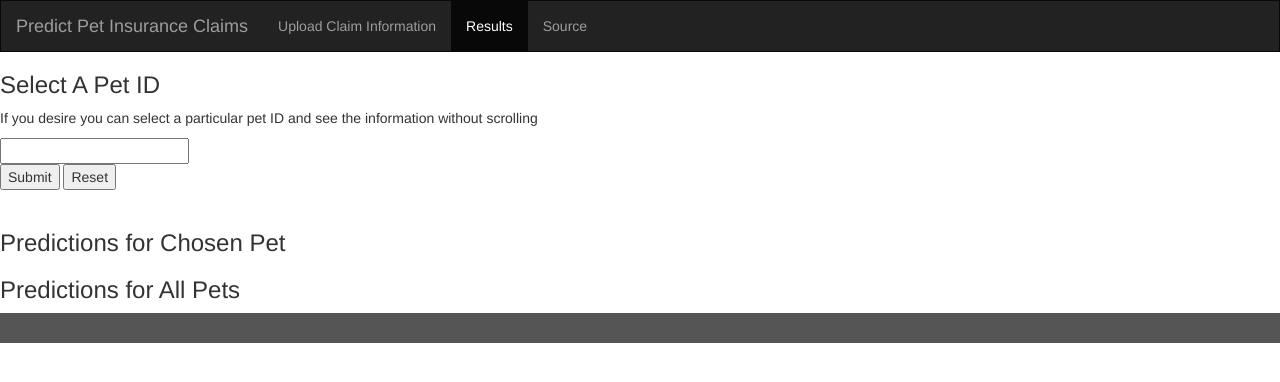
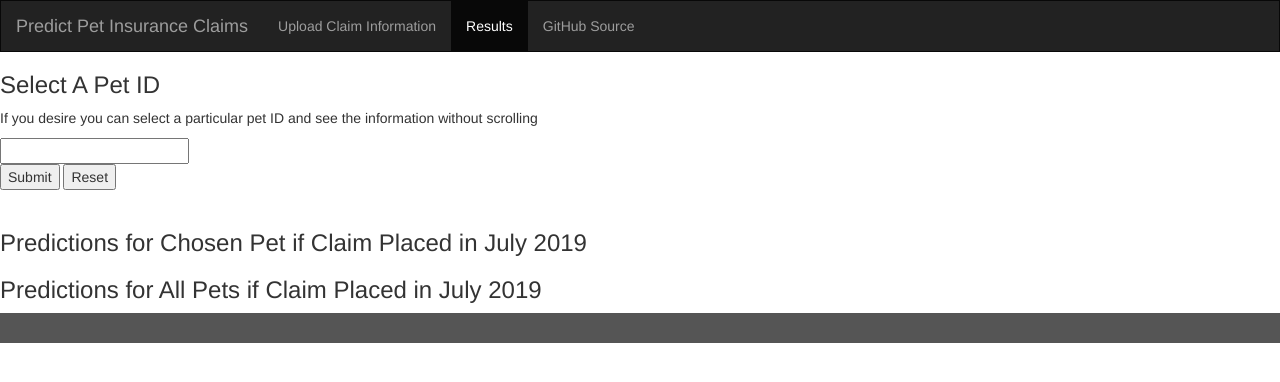
Before and after one commit to PriyankaChakraborti/Predict-Pet-Insurance_Claims, a Flask app: template app/templates/results.html in a window 1280 px wide. Shown: the top 382 px of the page. Run offline with Flask 2, Linux system fonts and the light colour scheme; the template is opened without the code that fills it, so the values that code supplies are empty; parts of the project's set-up code (start-up, migrations or seed data) failed here and were passed over; some libraries are stand-ins or nearby versions.

Commit message:
Add files via upload

```diff
--- a/app/templates/homepage.html
+++ b/app/templates/homepage.html
@@ -69,7 +69,7 @@ padding: 15px;
 <ul class="nav navbar-nav">
 <li><a href="/select">Upload Claim Information</a></li>
 <li><a>Results</a></li>
-<li><a>Source</a></li>
+<li><a href="https://github.com/PriyankaChakraborti/Predict-Pet-Insurance_Claims" target="_blank">GitHub Source</a></li>
 </ul>
 
 </div>
--- a/app/templates/results.html
+++ b/app/templates/results.html
@@ -72,7 +72,7 @@ padding: 15px;
 <ul class="nav navbar-nav">
 <li><a href="/select">Upload Claim Information</a></li>
 <li class="active"><a>Results</a></li>
-<li><a>Source</a></li>
+<li><a href="https://github.com/PriyankaChakraborti/Predict-Pet-Insurance_Claims" target="_blank">GitHub Source</a></li>
 </ul>
 
 </div>
@@ -89,7 +89,7 @@ padding: 15px;
 <br>
 
 <div class=page>
-<h3>Predictions for Chosen Pet</h3>
+<h3>Predictions for Chosen Pet if Claim Placed in July 2019</h3>
 {% for table in table_1 %}
             {{titles[loop.index]}}
             {{ table|safe }}
@@ -97,7 +97,7 @@ padding: 15px;
 </div>
 
 
-<h3>Predictions for All Pets</h3>
+<h3>Predictions for All Pets if Claim Placed in July 2019</h3>
 {% for table in table_2 %}
             {{titles[loop.index]}}
             {{ table|safe }}
--- a/app/templates/select.html
+++ b/app/templates/select.html
@@ -68,7 +68,7 @@ padding: 15px;
 <ul class="nav navbar-nav">
 <li class="active"><a href="/select">Upload Claim Information</a></li>
 <li><a>Results</a></li>
-<li><a>Source</a></li>
+<li><a href="https://github.com/PriyankaChakraborti/Predict-Pet-Insurance_Claims" target="_blank">GitHub Source</a></li>
 </ul>
 
 </div>
```
